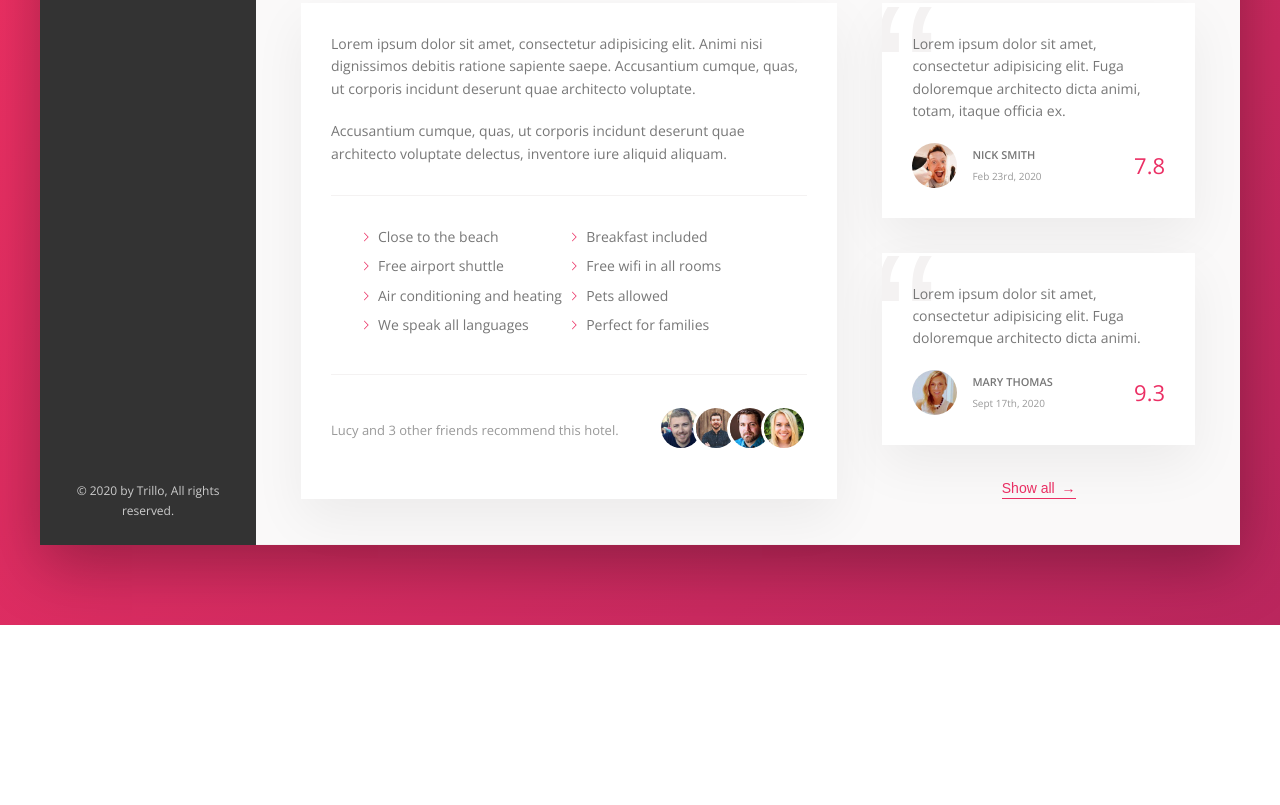
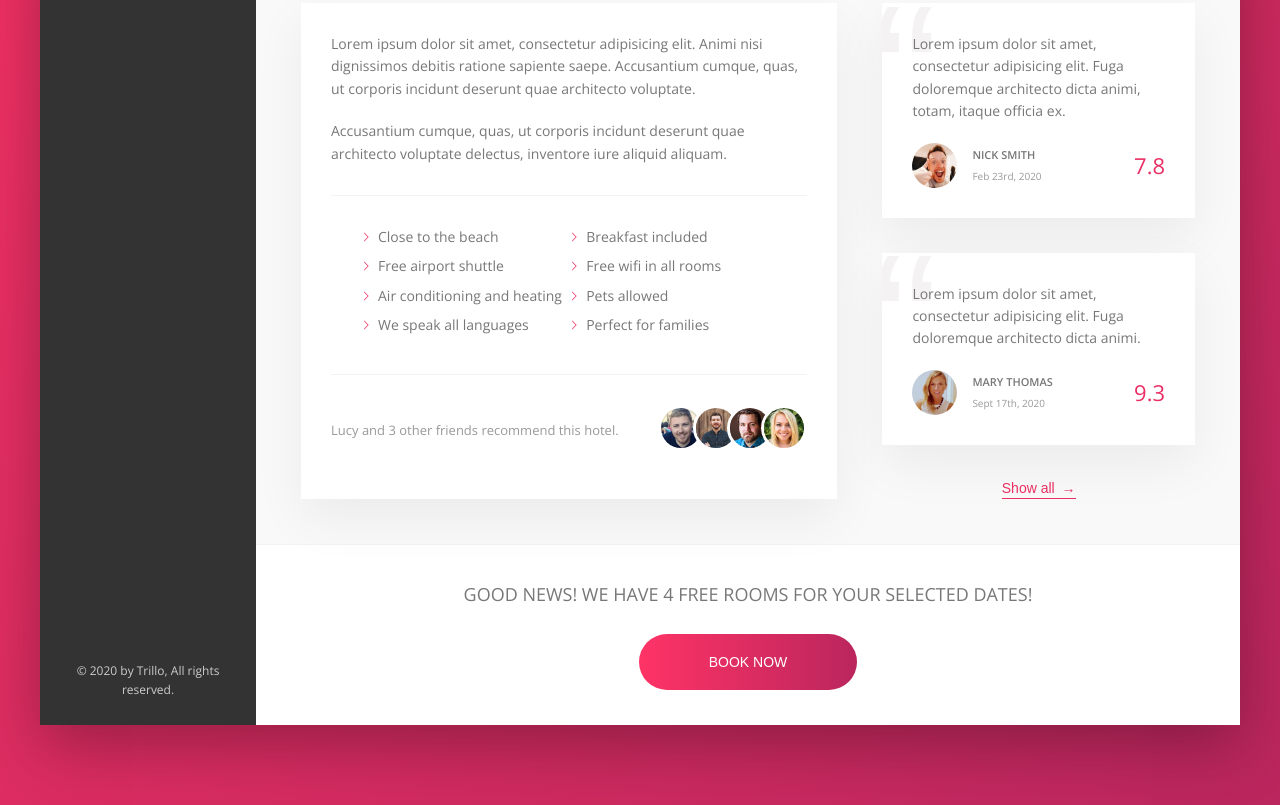
Before and after one commit to ashish-puttaa/trillo, a website: page dist/index.html in a window 1280 px wide. Shown: the part 644-1449 px from the top of the page. Before the commit the page ends 1269 px from the top, so only its background shows below. Drawn offline with nearby package versions, Linux system fonts and the light colour scheme.

Commit message:
added the CTA section

```diff
--- a/sass/_components.scss
+++ b/sass/_components.scss
@@ -62,6 +62,7 @@
       height: 2rem;
       width: 2rem;
       fill: var(--color-grey-dark-3);
+      cursor: pointer;
    }
 }
 
@@ -453,3 +454,76 @@
       z-index: 1;
    }
 }
+
+///////////////////////////////////////
+// CALL TO ACTION
+.cta {
+   padding: 3.5rem 0;
+   text-align: center;
+
+   &__book-now {
+      text-transform: uppercase;
+      font-size: 1.8rem;
+      font-weight: 300;
+      margin-bottom: 2.5rem;
+   }
+}
+
+///////////////////////////////////////
+// CALL TO ACTION
+.btn {
+   font-size: 1.4rem;
+   border: none;
+   font-weight: 300;
+   text-transform: uppercase;
+   border-radius: 100px;
+   background-image: linear-gradient(
+      to right,
+      var(--color-primary-light),
+      var(--color-primary-dark)
+   );
+   color: #fff;
+   position: relative;
+   overflow: hidden;
+   cursor: pointer;
+
+   & > * {
+      display: inline-block;
+      height: 100%;
+      width: 100%;
+   }
+
+   &__visible {
+      padding: 2rem 7rem;
+      transition: all 0.2s;
+   }
+
+   &__invisible {
+      position: absolute;
+      padding: 2rem 0;
+      left: 0;
+      top: -100%;
+      transition: all 0.2s;
+   }
+
+   &:hover {
+      background-image: linear-gradient(
+         to left,
+         var(--color-primary-light),
+         var(--color-primary-dark)
+      );
+   }
+
+   &:hover &__visible {
+      transform: translateY(100%);
+   }
+
+   &:hover &__invisible {
+      top: 0;
+   }
+
+   &:focus {
+      outline: none;
+      animation: pulsate 1s infinite;
+   }
+}
```
Also changed, not shown: dist/css/style.css, dist/index.html.
